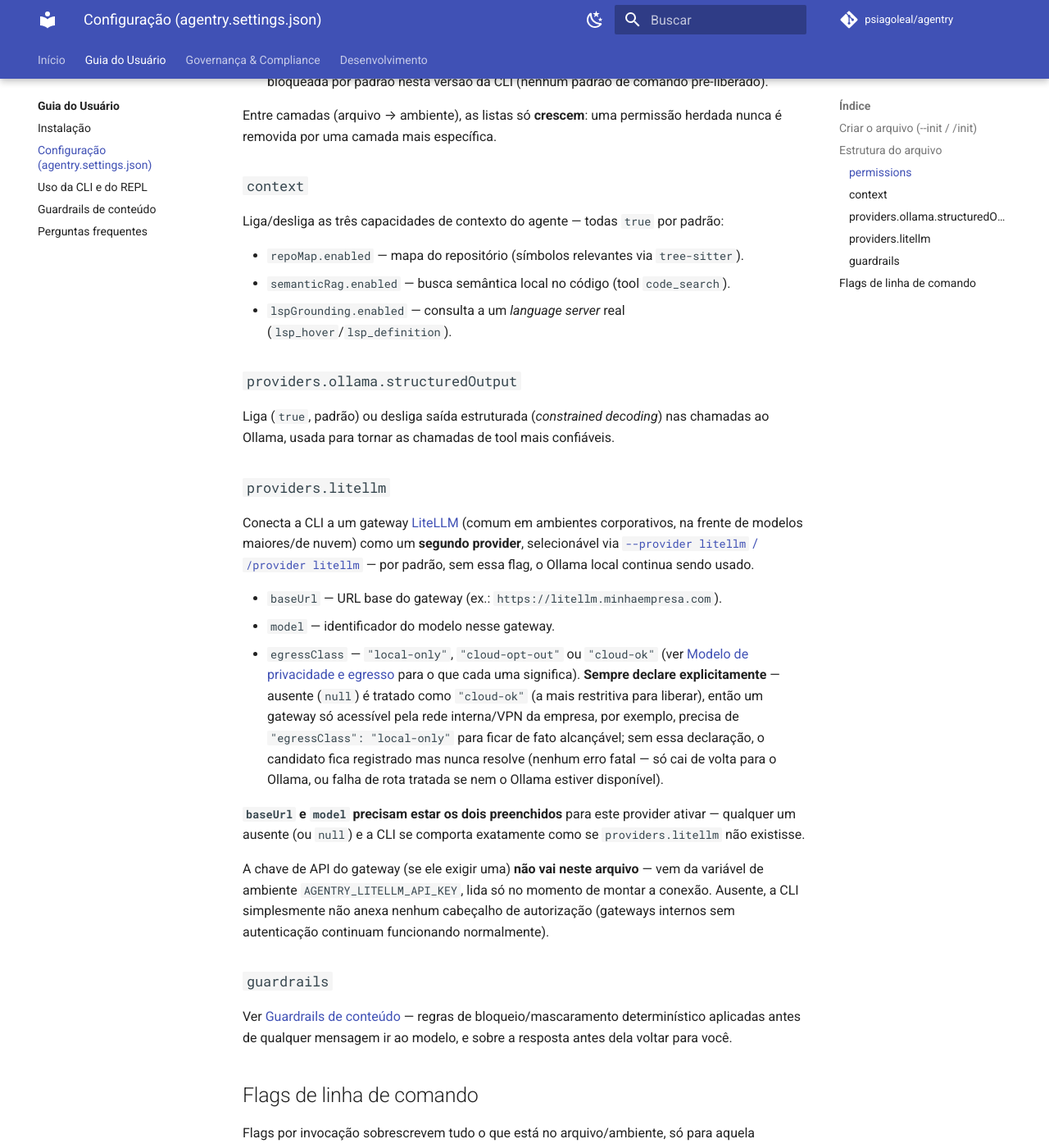
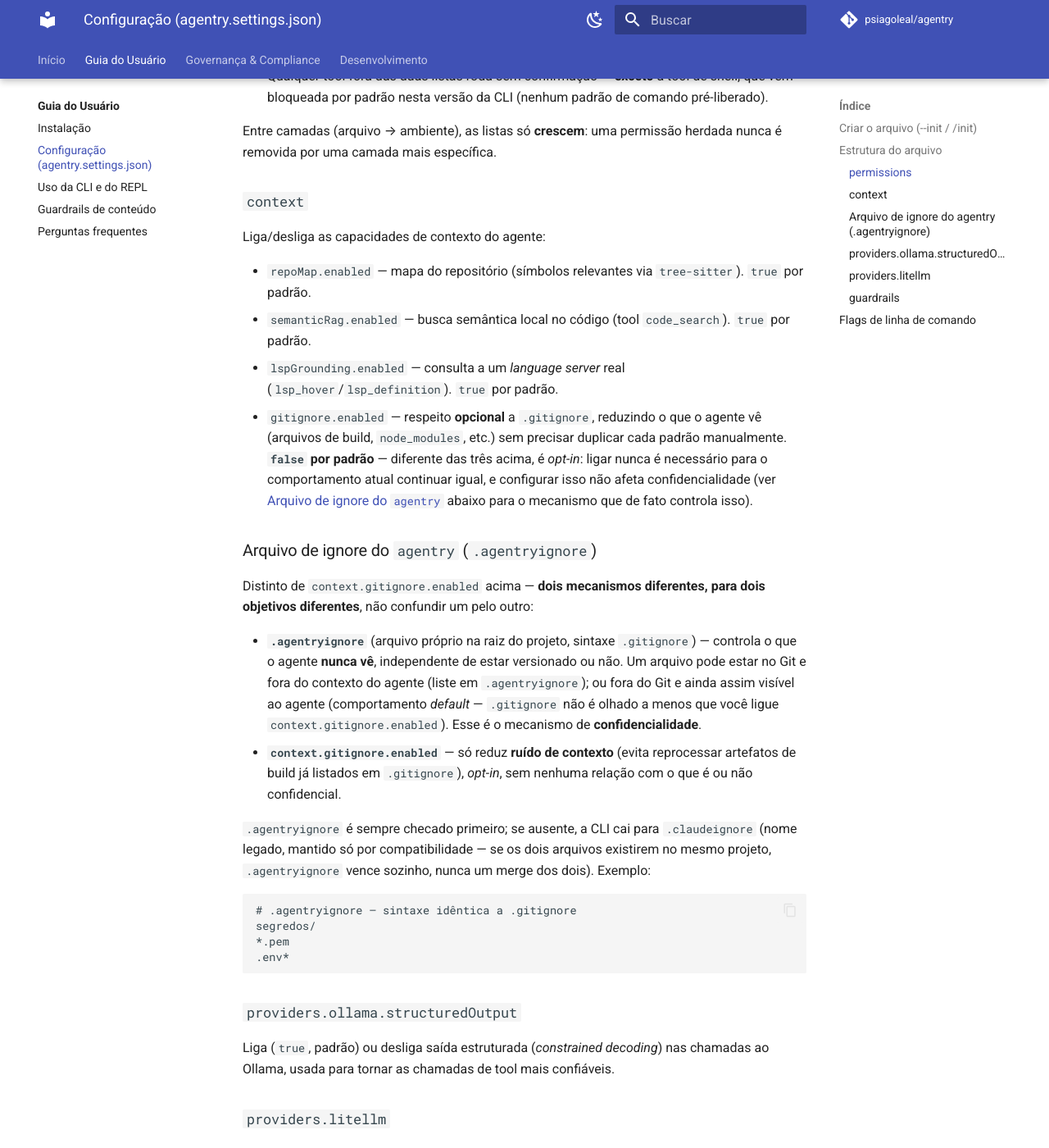
Before and after one commit to psiagoleal/agentry, an MkDocs documentation site: the page built from docs/usuario/configuracao.md, in a window 1280 px wide and 1400 px high, scrolled down 2114 px. Shown: the whole window at 82% size. Built offline with MkDocs 1.6.1 and Material for MkDocs 9.7.7, drawn with Linux system fonts in a browser that asks for light colours; comment, search, counter and statistics services are not loaded; some of the changed text lies outside the part shown.

Commit message:
MT-54: documentação do site — context.gitignore + .agentryignore (fecha a Fase 11)
docs/usuario/configuracao.md: exemplo JSON ganha context.gitignore;
### context documenta gitignore.enabled (default false, opt-in — diferente
das outras três flags de context.*, default true) com nota cruzada pra
seção nova; nova seção "Arquivo de ignore do agentry (.agentryignore)"
explicando o mecanismo (sintaxe .gitignore, independente de versionamento,
fallback pra .claudeignore, precedência sem merge) com exemplo.

docs/governanca/permissoes.md: a seção final ("O que este controle não
cobre") estava desatualizada — dizia que granularidade por conteúdo de
arquivo "fica para configuração futura", mas .agentryignore já é esse
mecanismo, existe desde o MT-52. Reescrita como "Granularidade por
conteúdo: .agentryignore", explicando o mecanismo pro público de
compliance e deixando explícito o ponto pedido pelo ticket: .agentryignore
(confidencialidade, independente do Git) e context.gitignore.enabled
(ruído de contexto, opt-in, zero efeito de confidencialidade) são
mecanismos distintos — não confundir um pelo outro. Nova seção final "O
que nenhum dos dois controles cobre" (rede) substitui a antiga.

Varredura confirmando que nenhuma outra menção desatualizada ficou
(grep pela frase antiga, zero ocorrências). mkdocs build --strict limpo,
validado duas vezes (inclusive checando o anchor novo
#arquivo-de-ignore-do-agentry-agentryignore direto no HTML gerado, não
por suposição). JSON do exemplo validado com json.loads. Fecha a Fase 11
inteira (MT-52..54).

{agente: Claude Code; modelo: claude-sonnet-5}

````diff
--- a/docs/usuario/configuracao.md
+++ b/docs/usuario/configuracao.md
@@ -61,7 +61,8 @@ nunca cai silenciosamente no exemplo genérico. O mesmo comando existe dentro do
   "context": {
     "repoMap": { "enabled": true },
     "semanticRag": { "enabled": true },
-    "lspGrounding": { "enabled": true }
+    "lspGrounding": { "enabled": true },
+    "gitignore": { "enabled": false }
   },
   "providers": {
     "ollama": { "structuredOutput": true },
@@ -101,11 +102,46 @@ removida por uma camada mais específica.
 
 ### `context`
 
-Liga/desliga as três capacidades de contexto do agente — todas `true` por padrão:
+Liga/desliga as capacidades de contexto do agente:
 
-- `repoMap.enabled` — mapa do repositório (símbolos relevantes via `tree-sitter`).
-- `semanticRag.enabled` — busca semântica local no código (tool `code_search`).
+- `repoMap.enabled` — mapa do repositório (símbolos relevantes via `tree-sitter`). `true`
+  por padrão.
+- `semanticRag.enabled` — busca semântica local no código (tool `code_search`). `true` por
+  padrão.
 - `lspGrounding.enabled` — consulta a um *language server* real (`lsp_hover`/`lsp_definition`).
+  `true` por padrão.
+- `gitignore.enabled` — respeito **opcional** a `.gitignore`, reduzindo o que o agente vê
+  (arquivos de build, `node_modules`, etc.) sem precisar duplicar cada padrão manualmente.
+  **`false` por padrão** — diferente das três acima, é *opt-in*: ligar nunca é necessário
+  para o comportamento atual continuar igual, e configurar isso não afeta confidencialidade
+  (ver [Arquivo de ignore do `agentry`](#arquivo-de-ignore-do-agentry-agentryignore) abaixo
+  para o mecanismo que de fato controla isso).
+
+### Arquivo de ignore do `agentry` (`.agentryignore`)
+
+Distinto de `context.gitignore.enabled` acima — **dois mecanismos diferentes, para dois
+objetivos diferentes**, não confundir um pelo outro:
+
+- **`.agentryignore`** (arquivo próprio na raiz do projeto, sintaxe `.gitignore`) —
+  controla o que o agente **nunca vê**, independente de estar versionado ou não. Um arquivo
+  pode estar no Git e fora do contexto do agente (liste em `.agentryignore`); ou fora do Git
+  e ainda assim visível ao agente (comportamento *default* — `.gitignore` não é olhado a
+  menos que você ligue `context.gitignore.enabled`). Esse é o mecanismo de
+  **confidencialidade**.
+- **`context.gitignore.enabled`** — só reduz **ruído de contexto** (evita reprocessar
+  artefatos de build já listados em `.gitignore`), *opt-in*, sem nenhuma relação com o que é
+  ou não confidencial.
+
+`.agentryignore` é sempre checado primeiro; se ausente, a CLI cai para `.claudeignore` (nome
+legado, mantido só por compatibilidade — se os dois arquivos existirem no mesmo projeto,
+`.agentryignore` vence sozinho, nunca um merge dos dois). Exemplo:
+
+```
+# .agentryignore — sintaxe idêntica a .gitignore
+segredos/
+*.pem
+.env*
+```
 
 ### `providers.ollama.structuredOutput`
 
````
Also changed, not shown: docs/governanca/permissoes.md (+24 -8 lines).
